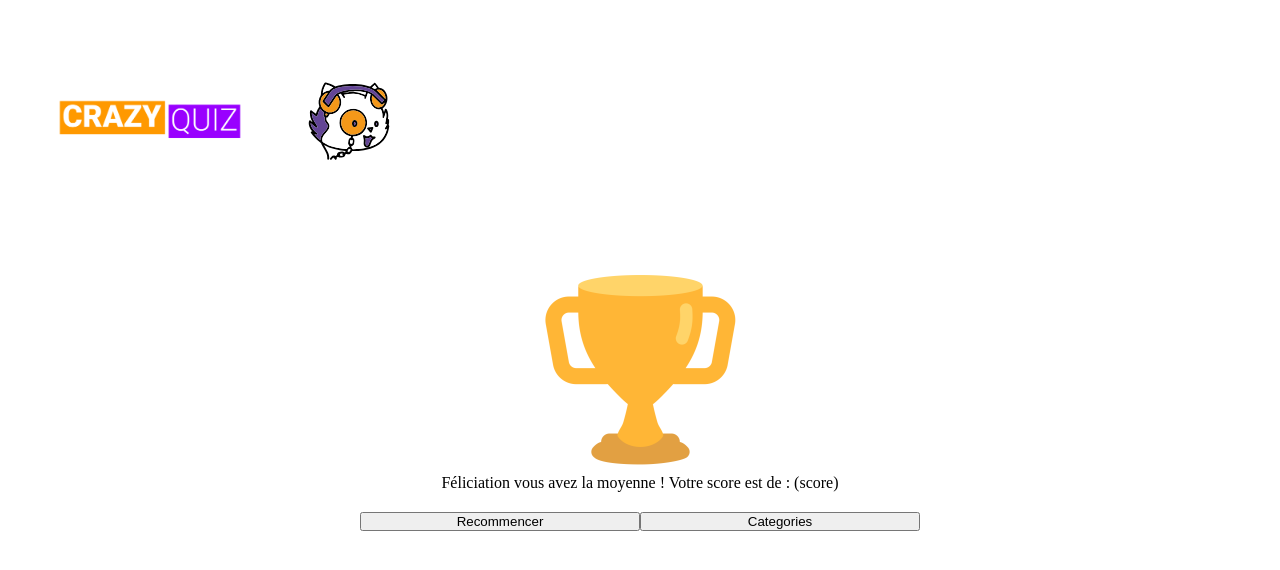
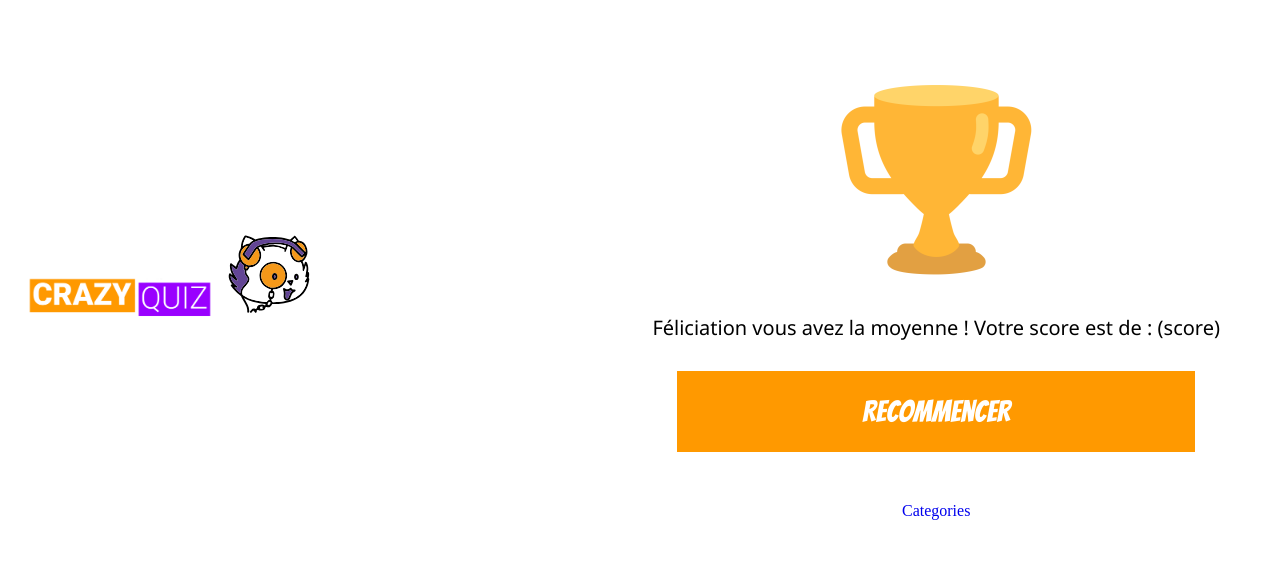
Before and after one commit to fradeol/quizz, a React (Create React App) app: page /Resultat in a window 1280 px wide. Shown: the top 570 px of the page. Built offline with nearby package versions, Linux system fonts and the light colour scheme; no server answers; a web font is replaced by a local one.

Commit message:
finish css

```diff
--- a/src/App.css
+++ b/src/App.css
@@ -52,94 +52,23 @@
   text-decoration: none;
   list-style: none;
 }
-/*
-h1 , legend{
-  font-size: 40px;
-  font-family: 'Bangers', cursive;
-  font-weight: lighter;
-  color: var(--title);
-  text-align: center;
-}
-
-h2, h3, p, a, label{
-  font-family: 'Overlock', cursive;
-}
-
-h2{
-  font-size: 60px;
-}
-
-h3{
-  font-size: 40px;
-  padding: 40px;
-}
-
-p, a, input {
-  font-size: 30px;
-  padding: 20px;
-  color: var(--text);
-}
-
-main{
-  display: flex;
-  flex-direction: column;
-  justify-content: center;
-}
-
-a{
-  text-align: center;
-  font-size: 30px;
-  padding: 10px;
-}
-h3{
-  font-size: 30px;
-  margin: 20px;
-}
-
-
-button{
-  cursor: pointer;
-  border: none;
-  color: var(--textButton);
-  background-color: var(--backgroundButton);
-  font-family: 'Bangers', cursive;
-  margin-top: 10px;
-  margin-bottom: 10px;
-  width: 70%;
-  padding: 30px;
-  font-size: 30px;
-}
-
-button:hover{
-  background-color: var(--backgroundButtonHover);
-}
-
-input{
-  background-color: var(--backgroundInput);
-  outline: none;
-  border: none;
-  border-radius: 10px;
-  margin-top: 30px;
-  width: 70%;
-  ;
-}
-
-input::placeholder{
-  color:var(--textPlaceholder)
-}
-
-input:focus{
-  background-color: var(--backgroundInputFocus);
-  color: var(--textInputFocus);
-}
-
 
 /* CSS du quiz */
+.loadGif {
+  margin-top: 50%;
+}
 
 .conteneurQuiz{
   padding-top: 20px;
   width: 90%;
   margin: auto;
+}
+
+.conteneurQuiz h1 {
+  font-family: 'Bangers', cursive;
+  text-align: center;
+  letter-spacing: 1px;
+  margin-top: 20px;
 }
 
 .conteneurTimer{
@@ -150,13 +79,21 @@ input:focus{
   padding-top: 20px;
 }
 
+.conteneurTimer span {
+  font-size: 25px;
+  font-weight: bold;
+  font-family: 'Noto Sans', sans-serif;
+}
+
+.timer {
+  width: 100px;
+}
+
 .conteneurReponse{
   padding-top: 25px;
   display: flex;
   flex-direction: column;
   row-gap: 25px;
-
-
 }
 
 .conteneurReponse button{
@@ -166,42 +103,43 @@ input:focus{
   padding: 20px 10px;
   border-radius: 10px;
   font-family: 'Overlock', cursive;
-
+  border: none;
+  height: 100px;
 }
 .HTMLButtonColor{
   background-color: var(--colorHTML);
   color: var(--white);
 }
 
-.HTMLButtonColor:hover{
+/* .HTMLButtonColor:hover{
   background-color: var(--colorHTMLHover);
-}
+} */
 .CSSButtonColor{
   background-color: var(--colorCSS);
   color: var(--white);
 }
 
-.CSSButtonColor:hover{
+/* .CSSButtonColor:hover{
   background-color: var(--colorCSSHover);
-}
+} */
 
 .JSButtonColor{
   background-color: var(--colorJS);
   color: var(--text);
 }
 
-.JSButtonColor:hover{
+/* .JSButtonColor:hover{
   background-color: var(--colorJSHover);
-}
+} */
 
 .ReactButtonColor{
   background-color: var(--colorReact);
   color: var(--text);
 }
 
-.ReactButtonColor:hover{
+/* .ReactButtonColor:hover{
   background-color: var(--colorReactHover);
-}
+} */
 
 img{
   width: 200px;
--- a/src/pages/Categories.jsx
+++ b/src/pages/Categories.jsx
@@ -17,6 +17,5 @@ export default function Categories() {
                 <Link to={`/Quiz/${CategorieTable[3].categorieQuiz}`}><button className="ReactButtonColor">{CategorieTable[3].categorieQuiz}</button></Link>
             </main>
         </div>
-
     )
 }
--- a/src/pages/Private/Profil.css
+++ b/src/pages/Private/Profil.css
@@ -45,14 +45,20 @@
 
   .donneesUser {
     position: absolute;
-    top: 35%;
-    left: 15%;
+    width: 110px;
+    top: 30vh;
+    left: calc(50vw - 55px);
     text-align: center;
+  }
 
+  .donneesUser p {
+    margin-bottom: 30px;
   }
-  /* .donneesUser p {
 
-    margin-top: -100px;
-    text-align: center;
-    padding: 30px;
-  } */
+  .profil .connectedBtn a {
+    margin-bottom: -30px;
+  }
+
+  .profil .connectedBtn {
+    margin-top: 200px;
+  }
--- a/src/pages/Private/Profil.jsx
+++ b/src/pages/Private/Profil.jsx
@@ -24,6 +24,7 @@ export default function Profil() {
             </div>
 
             <div className='connectedBtn'>
+                <Link to='/Private/Home' >Historique des scores</Link>
                 <Link to='/Private/Home' >Retour</Link>
             </div>
 
--- a/src/pages/Quiz.jsx
+++ b/src/pages/Quiz.jsx
@@ -4,7 +4,6 @@ import logoCrazyQuiz from "../img/logoCrazyQuiz.png";
 import logoTrophee from "../img/logoTrophee.png";
 import "../styles/Resultat.css";
 import logoBrokenTrophee from "../img/logoBrokenTrophee.png";
-import "../styles/Resultat.css";
 import { UserContext } from "../context/UserContext";
 
 import { useState, useEffect, useContext } from "react";
@@ -104,7 +103,7 @@ export default function Quiz() {
 
   if (loading) {
     return (
-      <div>
+      <div className="loadGif">
         <lottie-player
           src="https://assets8.lottiefiles.com/packages/lf20_a2chheio.json"
           background="transparent"
--- a/src/pages/Resultat.jsx
+++ b/src/pages/Resultat.jsx
@@ -3,6 +3,7 @@ import logoCrazyQuizCat from "../img/logoCrazyQuizCat.svg";
 import logoCrazyQuiz from "../img/logoCrazyQuiz.png";
 import '../styles/Resultat.css';
 import logoBrokenTrophee from "../img/logoBrokenTrophee.png";
+import { Link } from "react-router-dom";
 
 export default function Resultat() {
     let isWon= true;
@@ -10,13 +11,12 @@ export default function Resultat() {
 
     return (
 
-        <div>
-            <header className="resultat">
+        <div className="resultat">
+            <header >
                 <img className="logo" src={logoCrazyQuiz} alt="" />
                 <img className="profile" src={logoCrazyQuizCat} alt="" />
             </header>
             <div className="result-content">
-
                 {isWon
                     ? <div>
                         <img src={logoTrophee} alt="" />
@@ -27,9 +27,8 @@ export default function Resultat() {
                         <p>Dommage, vous êtes mauvais. Votre score est de : (score)</p>
                     </div>
                 }
-
                 <button>Recommencer</button>
-                <button>Categories</button>
+                <Link to='/Categories'>Categories</Link>
             </div>
 
         </div>
--- a/src/pages/Start.jsx
+++ b/src/pages/Start.jsx
@@ -1,7 +1,7 @@
 export default function Start() {
     return(
         <div>
-            PAGE START
+            <h2>3</h2>
         </div>
     )
 }
--- a/src/styles/Categories.css
+++ b/src/styles/Categories.css
@@ -1,15 +1,20 @@
-/* .main-cate {
-    margin-top: 75px;
-}*/
 
- .main-cate button {
 
-    /* margin: -10px;  */
-    height: 110px;
-    width: 80vw;
-    border-radius: 0;
+.cate main a button {
+    display: flex;
+    justify-content: center;
+    margin-top: 20px;
+    border: none;
+    color: var(--textButton);
+    padding: 25px;
+    width: 80%;
+    margin:auto;
+    text-align: center;
+    margin-bottom: 50px;
+    font-family: 'Bangers', cursive;
+    font-size: 30px;
 }
-/*
-.HTMLButtonColor{
-    border-top: solid black 3px;
-} */
+
+.cate main {
+    margin-top: 25px;
+}
--- a/src/styles/Resultat.css
+++ b/src/styles/Resultat.css
@@ -1,16 +1,16 @@
-.resultat {
+ .resultat {
     display: flex;
     align-items: center;
-    margin-left: 50px;
-    margin-top: 20px;
-}
+    justify-content: space-between;
+    margin: -20px 20px 10px 20px;
+ }
 
-header .logo {
+ header .logo {
     height: 50px;
 }
 
 header .profile {
-    height: 100px;
+    width: 100px;
 }
 
 .result-content {
@@ -19,16 +19,23 @@ header .profile {
 }
 
 .result-content button {
+    display: flex;
+    justify-content: center;
     margin-top: 20px;
-    width: 280px;
+    border: none;
+    background-color: var(--crazyQuizOrange);
+    color: var(--textButton);
+    padding: 25px;
+    width: 80%;
+    margin:auto;
+    text-align: center;
+    margin-bottom: 50px;
+    font-family: 'Bangers', cursive;
+    font-size: 30px;
 }
 
-
-
-.timer{
-    width: 80px;
+p{
+    font-size: 20px;
+    margin: 30px 40px;
+    font-family: 'Noto Sans', sans-serif;
 }
-
-span{
-    font-size: 50px;
-}
```
Lines whose indentation alone changed are shown as unchanged.
